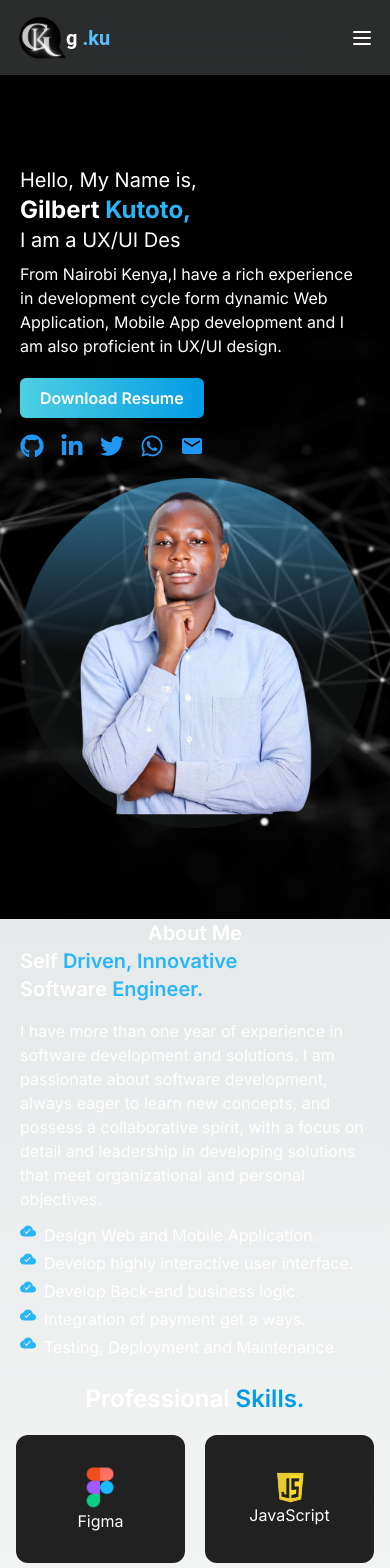
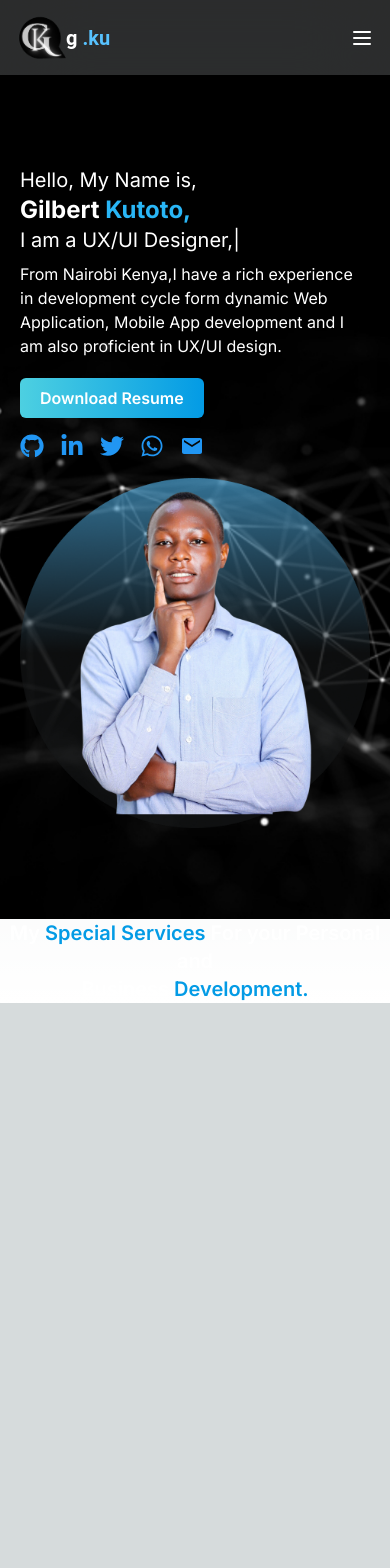
Before and after one commit to gilbert-ku/g.ku, a Next.js app: page / in a window 390 px wide. Shown: the top 1568 px of the page. After the commit the page ends 1003 px from the top, so only its background shows below. Built offline with nearby package versions, Linux system fonts and the light colour scheme.

Commit message:
add service page

```diff
--- a/app/page.jsx
+++ b/app/page.jsx
@@ -6,6 +6,7 @@ import { FaGithub, FaLinkedinIn, FaTwitter, FaWhatsapp } from "react-icons/fa6";
 import { MdEmail } from "react-icons/md";
 import About from "@/components/about/About";
 import Skills from "@/components/skills/Skills";
+import Services from "@/components/services/Services";
 
 
 
@@ -65,9 +66,11 @@ export default function Home() {
         </div>
 
       </main>
-      <About />
+      {/* <About /> */}
 
-      <Skills />
+      {/* <Skills /> */}
+
+      <Services />
     </>
   );
 }
--- /dev/null
+++ b/components/services/Services.jsx
@@ -0,0 +1,21 @@
+import React from 'react'
+import { MdDesignServices } from "react-icons/md";
+
+
+const Services = () => {
+  return (
+    <>
+    <div className='container mx-auto'>
+        <div className='text-white'>
+          <h1 className='text-center text-xl md:text-2xl font-semibold'>
+            My <span className='text-light-blue-600'>Special Services</span> For your Personal and <br />Business <span className='text-light-blue-600'>Development.</span>
+          </h1>
+        </div>
+
+
+    </div>
+    </>
+  )
+}
+
+export default Services
```
